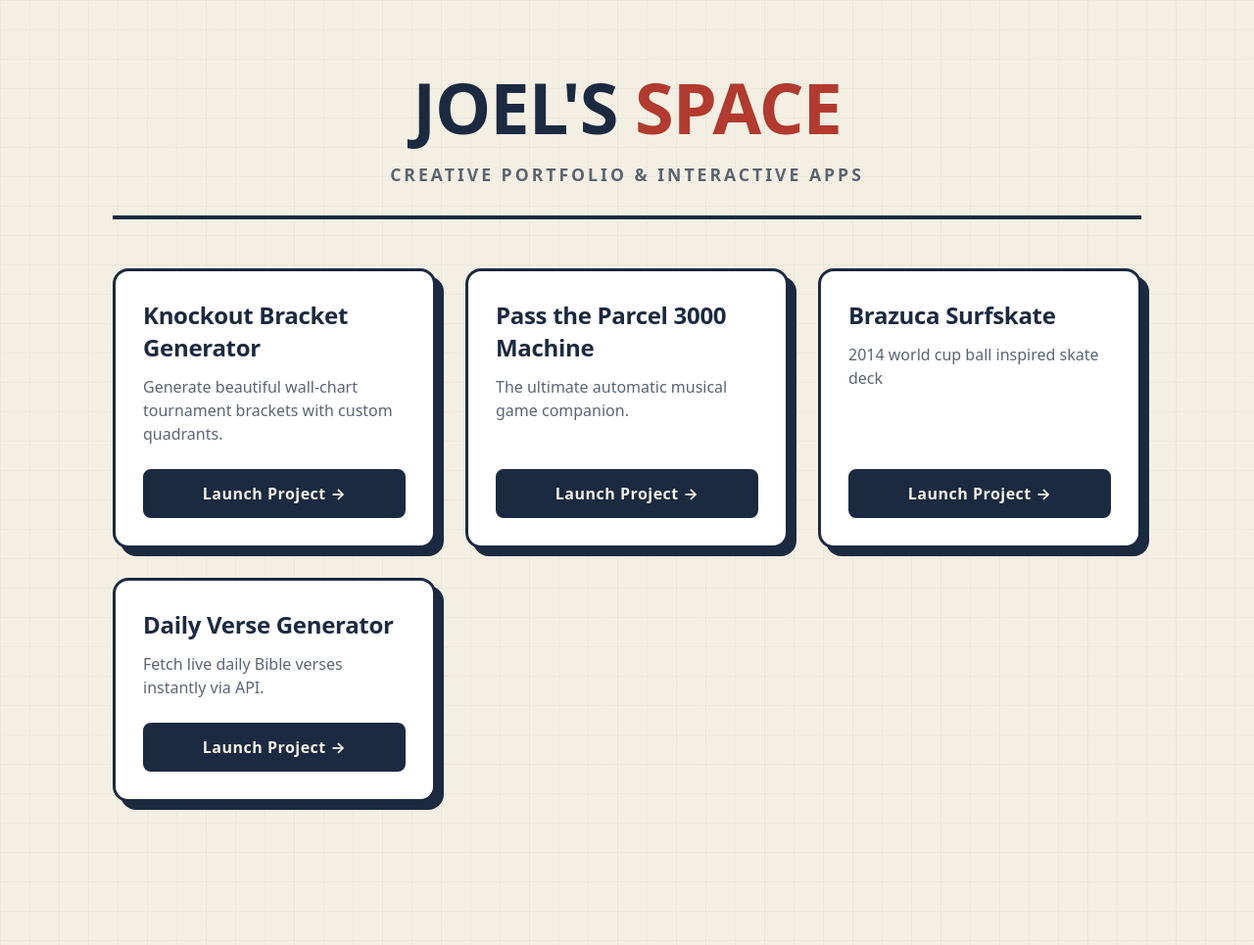
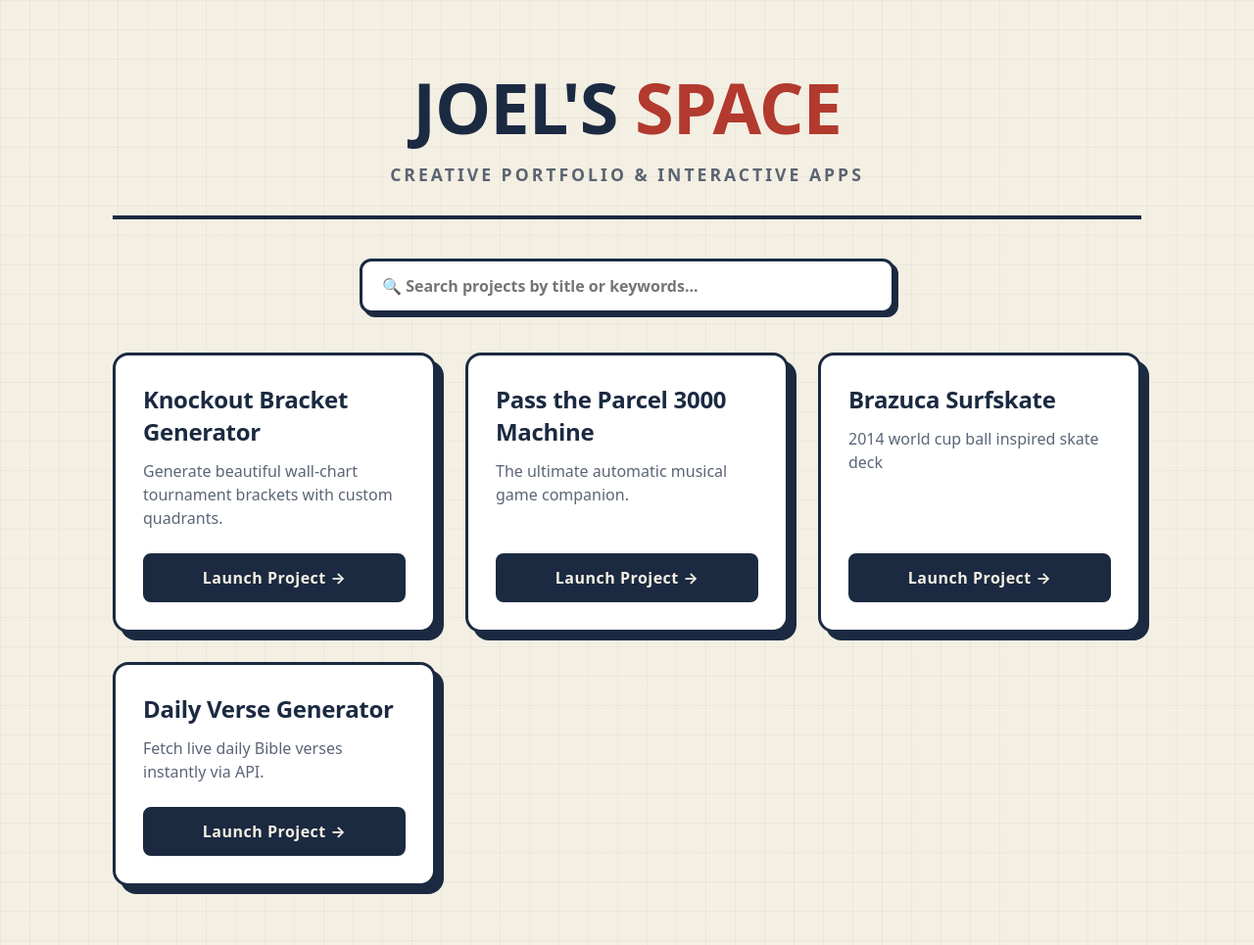
Before and after one commit to joelbeattie654/Joel, a Jekyll site: the page built from index.html, in a window 1280 px wide. Shown: the whole page at 98% size. Built offline with Jekyll 4.4.1, drawn with Linux system fonts in a browser that asks for light colours.

Commit message:
Update index.html

```diff
--- a/index.html
+++ b/index.html
@@ -19,7 +19,6 @@ layout: null
             margin: 0;
             font-family: system-ui, -apple-system, sans-serif;
             background-color: var(--bg);
-            /* Adds a subtle cool matching draft/blueprint grid pattern */
             background-image:
                 linear-gradient(rgba(27,42,65,0.04) 1px, transparent 1px),
                 linear-gradient(90deg, rgba(27,42,65,0.04) 1px, transparent 1px);
@@ -35,7 +34,7 @@ layout: null
             text-align: center;
             border-bottom: 4px solid var(--text);
             padding-bottom: 30px;
-            margin-bottom: 50px;
+            margin-bottom: 40px;
             position: relative;
         }
         h1 {
@@ -57,6 +56,33 @@ layout: null
             letter-spacing: 3px;
             margin-top: 8px;
         }
+
+        /* ---------- Sleek New Search Bar Box ---------- */
+        .search-container {
+            margin-bottom: 40px;
+            display: flex;
+            justify-content: center;
+        }
+        .search-input {
+            width: 100%;
+            max-width: 500px;
+            padding: 14px 20px;
+            font-size: 1rem;
+            font-weight: 600;
+            font-family: inherit;
+            color: var(--text);
+            background-color: var(--card-bg);
+            border: 3px solid var(--text);
+            border-radius: 12px;
+            box-shadow: 4px 4px 0px var(--text);
+            outline: none;
+            transition: all 0.15s ease;
+        }
+        .search-input:focus {
+            box-shadow: 6px 6px 0px var(--accent);
+            transform: translate(-2px, -2px);
+        }
+
         .grid {
             display: grid;
             grid-template-columns: repeat(auto-fill, minmax(300px, 1fr));
@@ -76,7 +102,6 @@ layout: null
         .card:hover {
             transform: translate(-4px, -4px);
             box-shadow: 12px 12px 0px var(--accent);
-            border-color: var(--text);
         }
         .card h3 {
             margin: 0 0 12px 0;
@@ -109,8 +134,17 @@ layout: null
             color: #ffffff;
             border-color: var(--accent);
         }
-        .btn:hover {
-            opacity: 0.95;
+
+        /* Message displayed if nothing matches search criteria */
+        .no-results {
+            display: none;
+            grid-column: 1 / -1;
+            text-align: center;
+            padding: 40px;
+            background: var(--card-bg);
+            border: 3px dashed var(--text);
+            border-radius: 16px;
+            font-weight: 700;
         }
     </style>
 </head>
@@ -120,9 +154,15 @@ layout: null
             <h1>Joel's <span>Space</span></h1>
             <div class="subtitle">Creative Portfolio & Interactive Apps</div>
         </header>
-        <main class="grid">
+
+        <!-- Search Bar Input Box -->
+        <div class="search-container">
+            <input type="text" id="projectSearch" class="search-input" placeholder="🔍 Search projects by title or keywords...">
+        </div>
+
+        <main class="grid" id="projectGrid">
             {% for project in site.projects %}
-            <div class="card">
+            <div class="card project-card">
                 <div>
                     <h3>{{ project.title }}</h3>
                     <p>{{ project.description }}</p>
@@ -135,7 +175,44 @@ layout: null
                 <p>If you see this card, GitHub is still processing your <code>_projects</code> folder. Give it up to two minutes to compile!</p>
             </div>
             {% endfor %}
+
+            <div id="noResultsMessage" class="no-results">
+                <h3>No matching projects found 🔍</h3>
+                <p>Try searching for different keywords!</p>
+            </div>
         </main>
     </div>
+
+    <!-- Real-time Filtering Javascript -->
+    <script>
+        const searchInput = document.getElementById('projectSearch');
+        const cards = document.querySelectorAll('.project-card');
+        const noResultsMessage = document.getElementById('noResultsMessage');
+
+        searchInput.addEventListener('input', function(e) {
+            const query = e.target.value.toLowerCase().trim();
+            let matchesFound = false;
+
+            cards.forEach(card => {
+                const title = card.querySelector('h3').textContent.toLowerCase();
+                const description = card.querySelector('p').textContent.toLowerCase();
+
+                // If query matches title or description description text content bounds
+                if (title.includes(query) || description.includes(query)) {
+                    card.style.display = 'flex';
+                    matchesFound = true;
+                } else {
+                    card.style.display = 'none';
+                }
+            });
+
+            // Toggle "No matches found" message card display visibility bounds
+            if (matchesFound || query === '') {
+                noResultsMessage.style.display = 'none';
+            } else {
+                noResultsMessage.style.display = 'block';
+            }
+        });
+    </script>
 </body>
 </html>
```
